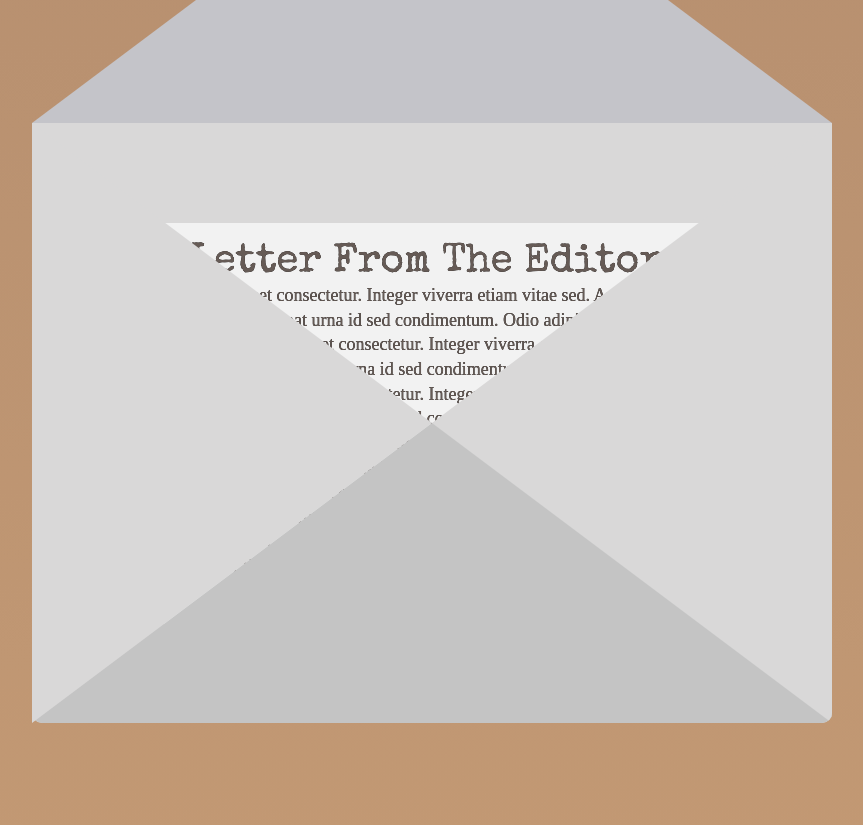
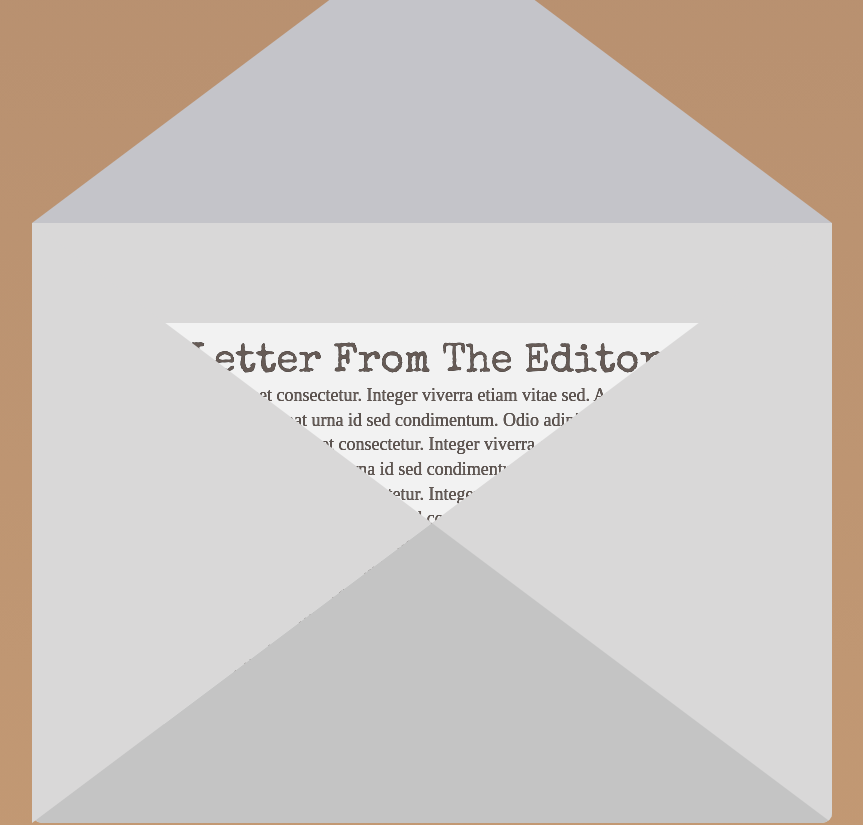
Before and after one commit to spectatorpublishing/hoco-2023, a React (Create React App) app: page / in a window 1280 px wide. Shown: the part 1280-2105 px from the top of the page, without its empty margins (208-1071 px from the left). Built offline with nearby package versions, Linux system fonts and the light colour scheme.

Commit message:
moved letter further down + fixed middle picture

```diff
--- a/src/components/Envelope.js
+++ b/src/components/Envelope.js
@@ -14,12 +14,13 @@ const EnvelopeWrapper = styled.div`
     border-bottom-right-radius: 10px;
     margin-left: auto;
     margin-right: auto;
-    top: 200px;
+    top: 300px;  // Adjusted from 200px to 300px to push it 100px further down
     background-color: #D9D8D8;
     z-index: 0;
     cursor: pointer;
     perspective: 1500px;
 `;
+
 
 const Cover = styled.div`
     position: absolute;
@@ -36,9 +37,6 @@ const CoverTop = styled.div`
     transform: rotateX(-180deg);  // It will always stay in this state
     z-index: 1;
 `;
-
-
-
 
 
 const CoverBottomRight = styled.div`
--- a/src/components/LightsComponent/LightsComponent.js
+++ b/src/components/LightsComponent/LightsComponent.js
@@ -10,7 +10,13 @@ const PicturesContainer = styled.div`
     flex-direction: row;
     justify-content: space-evenly;
     margin-bottom: 2rem;
+
+    // Target the middle TapedPicture component
+    & > :nth-child(2) {
+        transform: translateY(-40px); // Adjust the value to your preference
+    }
 `;
+
 
 function LightsComponent() {
     return (
```
